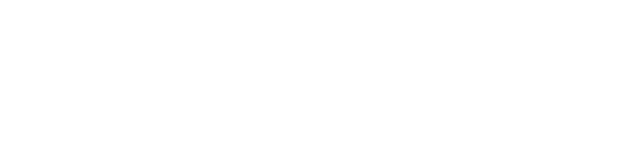
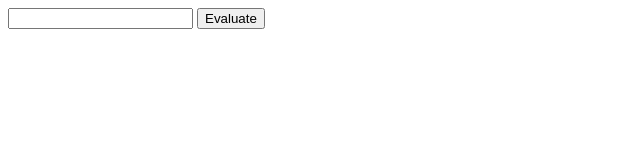
Before and after one commit to acciojob/js-error-handling-shubham1upadhyay, a website: page main.html in a window 1280 px wide. Shown: the whole page, without its empty margins (0-640 px from the left). Drawn offline with Linux system fonts and the light colour scheme.

Commit message:
created a submission

```diff
--- a/main.html
+++ b/main.html
@@ -7,7 +7,12 @@
 </head>
 
 <body>
-	<!-- the entire body must be written by student -->
+	  <input type="text" id="expression" />
+	<button onclick="evaluate()">Evaluate</button>
+
+
+
+
     <script type="text/javascript" src="./script.js">
 </script>
 
--- a/script.js
+++ b/script.js
@@ -1,3 +1,20 @@
+function evaluate() {
+  const input = document.getElementById("expression").value.trim();
+  const validChars = /^[-+*/\d\s]+$/;
+
+  if (!validChars.test(input)) {
+    throw new OutOfRangeError(input);
+  }
+
+  const result = eval(input);
+
+  if (!Number.isInteger(result)) {
+    throw new InvalidExprError();
+  }
+
+  alert(`Result: ${result}`);
+}
+
 class OutOfRangeError extends Error {
   constructor(arg) {
     super();
@@ -10,6 +27,6 @@ class InvalidExprError extends Error {
   constructor() {
     super();
     this.name = "InvalidExprError";
-    this.message = "Expression should not have an invalid combination of expression";
+    this.message = "Expression should only evaluate addition, subtraction, multiplication, division of positive and negative integers";
   }
 }
```
